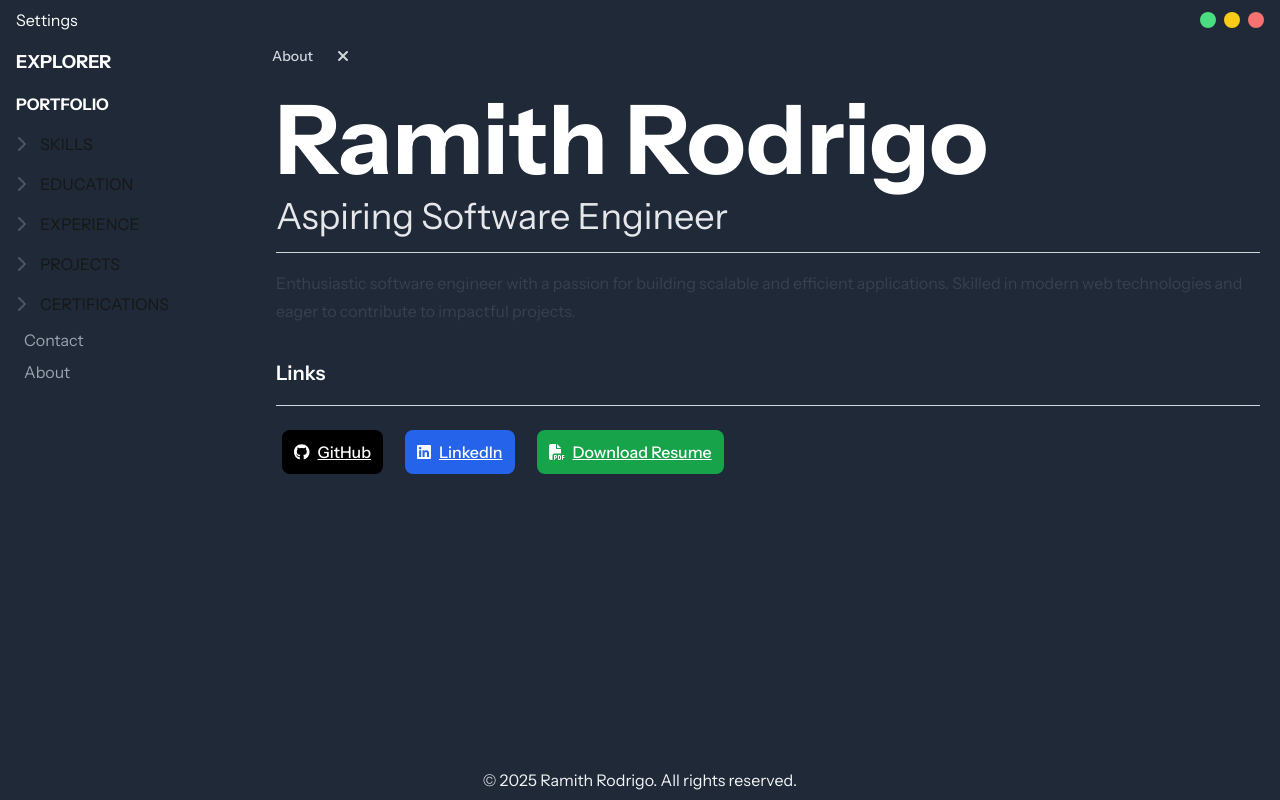
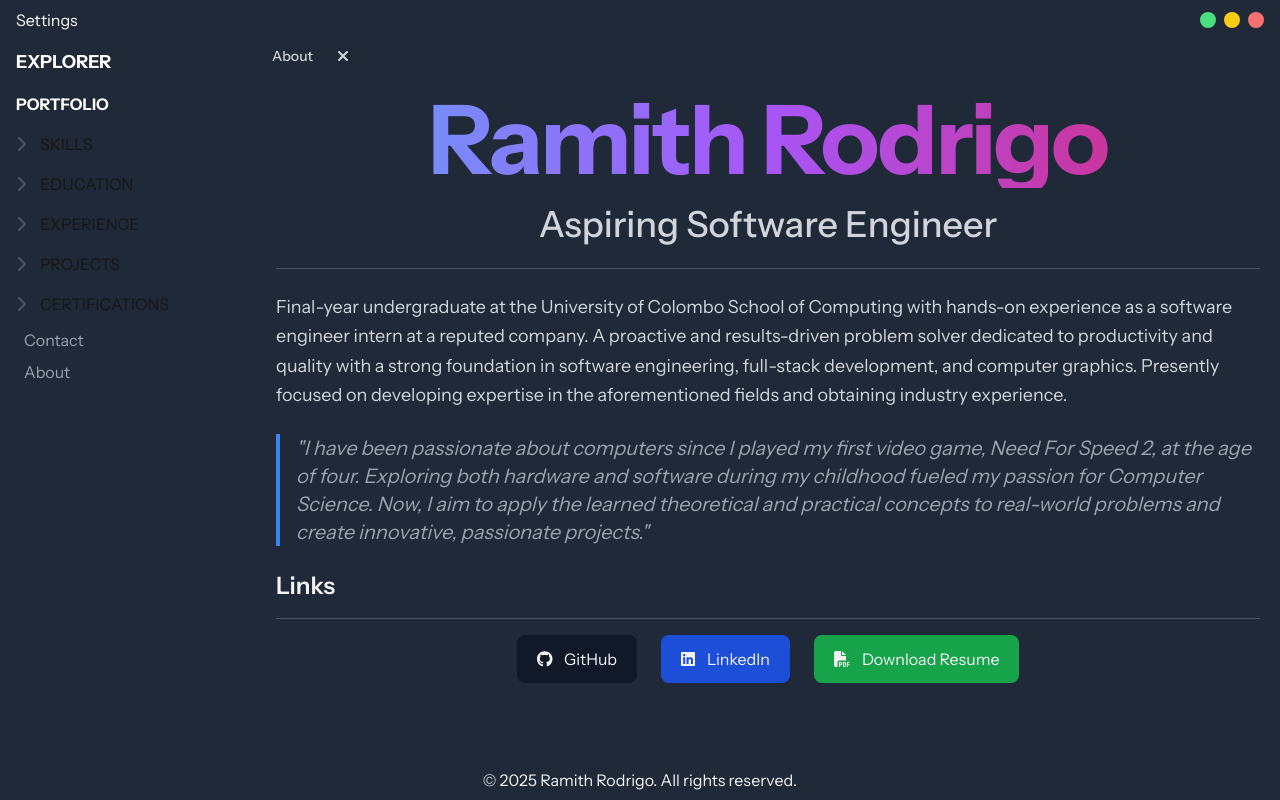
Before and after one commit to Ramith-D-Rodrigo/Portfolio, a Next.js app in the folder static-version/: page / in a window 1280 px wide. Built offline with nearby package versions, Linux system fonts and the light colour scheme.

Commit message:
Stylize about me page

```diff
--- a/static-version/src/app/page.tsx
+++ b/static-version/src/app/page.tsx
@@ -4,59 +4,78 @@ import { faFilePdf } from "@fortawesome/free-solid-svg-icons";
 
 const HomePage = () => {
   return (
-    <div className="prose max-w-none">
-      <div>
-        <h1 className="text-8xl font-extrabold text-white mb-2">Ramith Rodrigo</h1>
-        <h2 className="text-4xl text-gray-200 font-light mb-4 mt-0">
+    <div className="">
+      {/* Header Section */}
+      <div className="text-center">
+        <h1 className="text-8xl font-extrabold mb-4 tracking-tight text-transparent bg-clip-text bg-gradient-to-r from-blue-400 via-purple-500 to-pink-600">
+          Ramith Rodrigo
+        </h1>
+        <h2 className="text-4xl text-gray-300 font-medium mb-6">
           Aspiring Software Engineer
         </h2>
       </div>
 
-      <hr className="my-4 border-gray-300" />
+      <hr className="my-6 border-gray-600" />
 
-      <p>
-        Enthusiastic software engineer with a passion for building scalable and
-        efficient applications. Skilled in modern web technologies and eager to
-        contribute to impactful projects.
+      {/* Introduction */}
+      <p className="text-lg leading-relaxed text-gray-300 mb-6">
+        Final-year undergraduate at the University of Colombo School of Computing
+        with hands-on experience as a software engineer intern at a reputed company.
+        A proactive and results-driven problem solver dedicated to productivity and
+        quality with a strong foundation in software engineering, full-stack
+        development, and computer graphics. Presently focused on developing expertise
+        in the aforementioned fields and obtaining industry experience.
       </p>
 
-      <h3 className='text-white'>Links</h3>
-      <hr className="my-4 border-gray-300" />
+      <blockquote className="text-xl italic text-gray-400 border-l-4 border-blue-500 pl-4 mb-6">
+        "I have been passionate about computers since I played my first video game,
+        Need For Speed 2, at the age of four. Exploring both hardware and software during
+        my childhood fueled my passion for Computer Science. Now, I aim to apply the learned theoretical
+        and practical concepts to real-world problems and create innovative, passionate projects."
+      </blockquote>
 
-      <ul className="list-none p-0 flex gap-4">
+      {/* Links Section */}
+      <h3 className="text-2xl font-semibold text-gray-100 mb-4">Links</h3>
+      <hr className="my-4 border-gray-600" />
+
+      <ul className="list-none p-0 flex justify-center gap-6">
+        {/* GitHub Link */}
         <li>
           <a
             href="https://github.com/Ramith-D-Rodrigo"
             target="_blank"
             rel="noopener noreferrer"
-            className="inline-flex items-center px-3 py-2 rounded-lg bg-black text-white hover:bg-gray-700 transition-colors duration-300 ease-in-out transform hover:scale-105 transition-transform"
+            className="inline-flex items-center px-5 py-3 rounded-lg bg-gray-900 text-gray-100 hover:bg-gray-700 transition-all duration-300 ease-in-out transform hover:scale-105"
           >
-            <FontAwesomeIcon icon={faGithub} className="mr-2" />
+            <FontAwesomeIcon icon={faGithub} className="mr-3" />
             GitHub
           </a>
         </li>
+
+        {/* LinkedIn Link */}
         <li>
           <a
             href="https://www.linkedin.com/in/ramith-d-rodrigo/"
             target="_blank"
             rel="noopener noreferrer"
-            className="inline-flex items-center px-3 py-2 rounded-lg bg-blue-600 text-white hover:bg-blue-500 transition-colors duration-300 ease-in-out transform hover:scale-105 transition-transform"
+            className="inline-flex items-center px-5 py-3 rounded-lg bg-blue-700 text-gray-100 hover:bg-blue-600 transition-all duration-300 ease-in-out transform hover:scale-105"
           >
-            <FontAwesomeIcon icon={faLinkedin} className="mr-2" />
+            <FontAwesomeIcon icon={faLinkedin} className="mr-3" />
             LinkedIn
           </a>
         </li>
+
+        {/* Resume Link */}
         <li>
           <a
             href="/resume.pdf"
             download
-            className="inline-flex items-center px-3 py-2 rounded-lg bg-green-600 text-white hover:bg-green-500 transition-colors duration-300 ease-in-out transform hover:scale-105 transition-transform"
+            className="inline-flex items-center px-5 py-3 rounded-lg bg-green-600 text-gray-100 hover:bg-green-500 transition-all duration-300 ease-in-out transform hover:scale-105"
           >
-            <FontAwesomeIcon icon={faFilePdf} className="mr-2" />
+            <FontAwesomeIcon icon={faFilePdf} className="mr-3" />
             Download Resume
           </a>
         </li>
-
       </ul>
     </div>
   );
```
